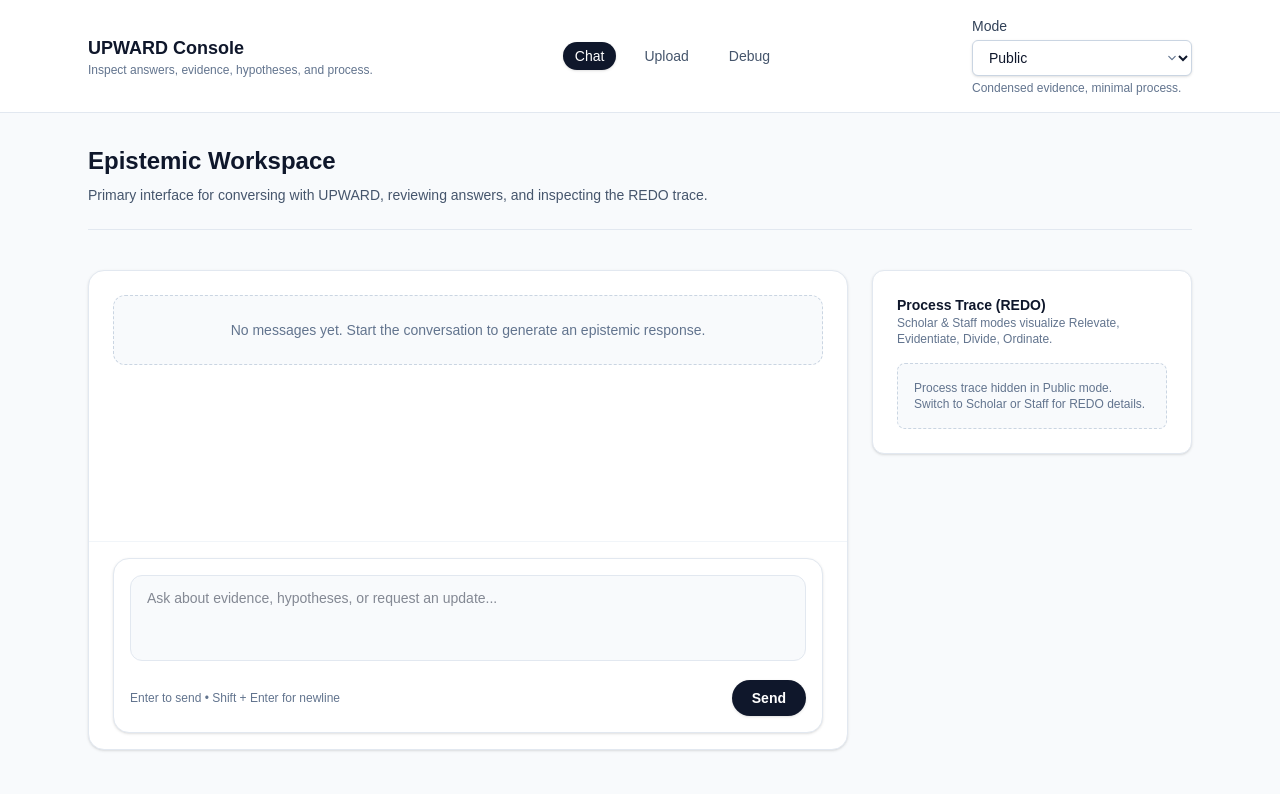
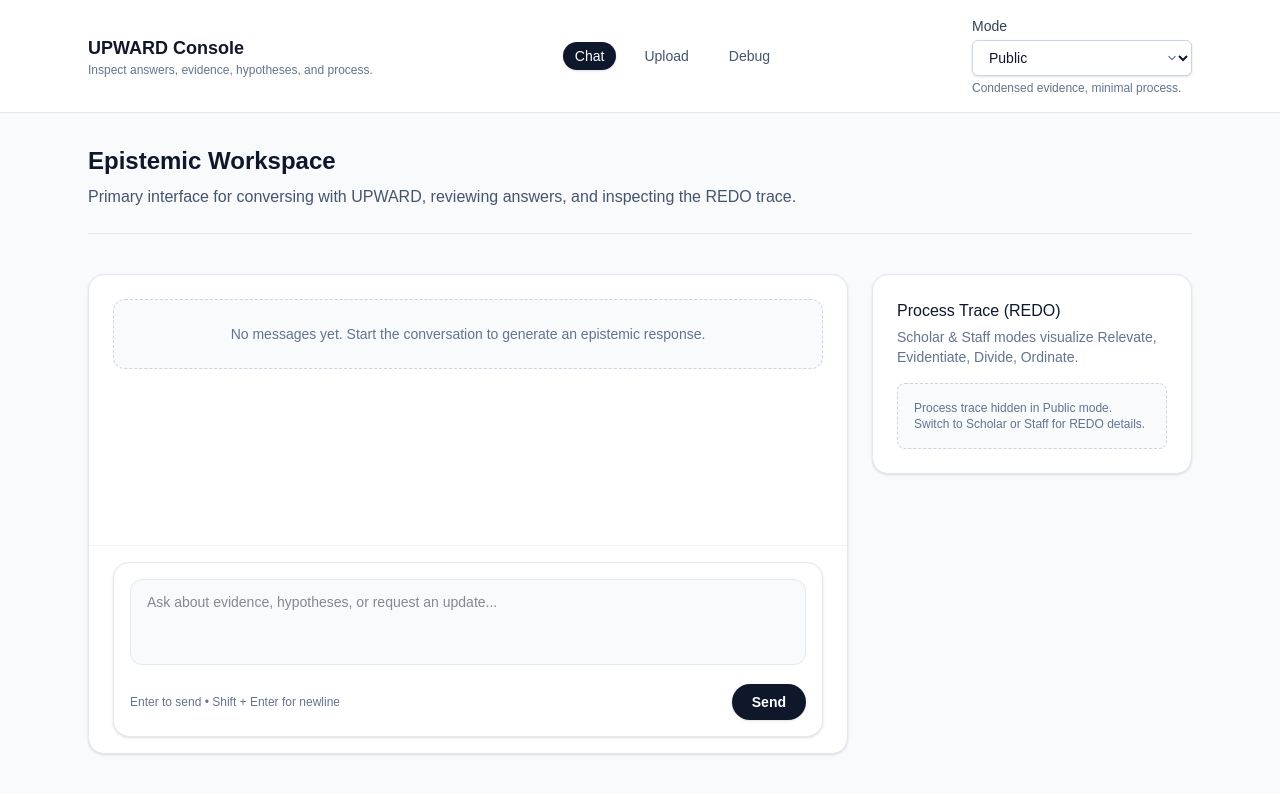
Before and after one commit to rafaeldicarlantonio/UPWARD, a Next.js app in the folder frontend/: page /chat in a window 1280 px wide. Shown: the top 794 px of the page. Built offline with nearby package versions, Linux system fonts and the light colour scheme.

Commit message:
Refactor: Adjust typography and spacing for better UI consistency
Co-authored-by: rafael.dicarlantonio <rafael.dicarlantonio@societyforuapstudies.org>

```diff
--- a/frontend/components/chat/ProcessSidebar.tsx
+++ b/frontend/components/chat/ProcessSidebar.tsx
@@ -82,10 +82,10 @@ export function ProcessSidebar({ processTrace, mode }: ProcessSidebarProps) {
   }
 
   return (
-    <aside className="rounded-xl border border-slate-200 bg-white p-6 shadow-sm">
-      <header className="mb-4">
-        <p className="text-sm font-semibold text-slate-900">Process Trace (REDO)</p>
-        <p className="text-xs text-slate-500">Scholar & Staff modes visualize Relevate, Evidentiate, Divide, Ordinate.</p>
+    <aside className="rounded-2xl border border-slate-200 bg-white p-6 shadow-sm">
+      <header className="mb-4 space-y-1">
+        <p className="text-base font-medium text-slate-900">Process Trace (REDO)</p>
+        <p className="text-sm text-slate-500">Scholar & Staff modes visualize Relevate, Evidentiate, Divide, Ordinate.</p>
       </header>
       {content}
     </aside>
@@ -104,8 +104,8 @@ function ProcessSection({
   return (
     <section>
       <header className="mb-2">
-        <p className="text-xs uppercase tracking-wide text-slate-500">{title}</p>
-        <p className="text-xs text-slate-400">{description}</p>
+        <p className="text-sm font-medium text-slate-700">{title}</p>
+        <p className="text-xs text-slate-500">{description}</p>
       </header>
       {children}
     </section>
@@ -113,5 +113,5 @@ function ProcessSection({
 }
 
 function EmptyLine() {
-  return <p className="rounded-lg border border-dashed border-slate-200 px-3 py-2 text-xs text-slate-400">No data.</p>;
+  return <p className="rounded-lg border border-dashed border-slate-200 px-3 py-2 text-sm text-slate-500">No data.</p>;
 }
--- a/frontend/components/chat/panels/AnswerPanel.tsx
+++ b/frontend/components/chat/panels/AnswerPanel.tsx
@@ -8,8 +8,8 @@ interface AnswerPanelProps {
 export function AnswerPanel({ answer, footer }: AnswerPanelProps) {
   return (
     <section className="rounded-2xl border border-slate-200 bg-white p-6 shadow-sm">
-      <header className="mb-4 flex items-center justify-between">
-        <h3 className="text-lg font-semibold text-slate-900">Answer</h3>
+      <header className="mb-3 flex items-center justify-between">
+        <h3 className="text-base font-medium text-slate-900">Answer</h3>
         {footer}
       </header>
       <p className="text-base leading-relaxed text-slate-800">{answer}</p>
--- a/frontend/components/chat/panels/EvidencePanel.tsx
+++ b/frontend/components/chat/panels/EvidencePanel.tsx
@@ -15,8 +15,8 @@ export function EvidencePanel({ evidence, collapsed = false }: EvidencePanelProp
 
   return (
     <section className="rounded-2xl border border-slate-200 bg-white p-6 shadow-sm">
-      <header className="mb-4 flex items-center justify-between">
-        <h3 className="text-lg font-semibold text-slate-900">Evidence</h3>
+      <header className="mb-3 flex items-center justify-between">
+        <h3 className="text-base font-medium text-slate-900">Evidence</h3>
         <button
           type="button"
           className="text-xs font-medium text-slate-600 hover:text-slate-900"
--- a/frontend/components/chat/panels/HypothesesPanel.tsx
+++ b/frontend/components/chat/panels/HypothesesPanel.tsx
@@ -19,8 +19,8 @@ export function HypothesesPanel({ hypotheses, evidenceMap, collapsed = false }:
 
   return (
     <section className={`rounded-2xl border border-slate-200 bg-white p-6 shadow-sm ${collapsed ? 'opacity-70' : ''}`}>
-      <header className="mb-4 flex items-center justify-between">
-        <h3 className="text-lg font-semibold text-slate-900">Hypotheses</h3>
+      <header className="mb-3 flex items-center justify-between">
+        <h3 className="text-base font-medium text-slate-900">Hypotheses</h3>
         {collapsed ? <p className="text-xs text-slate-500">Hidden in public mode</p> : null}
       </header>
       <div className={`space-y-4 ${collapsed ? 'hidden' : 'block'}`}>
--- a/frontend/components/chat/panels/UncertaintyPanel.tsx
+++ b/frontend/components/chat/panels/UncertaintyPanel.tsx
@@ -9,8 +9,8 @@ export function UncertaintyPanel({ text }: UncertaintyPanelProps) {
 
   return (
     <section className="rounded-2xl border border-slate-200 bg-white p-6 shadow-sm">
-      <header className="mb-4">
-        <h3 className="text-lg font-semibold text-slate-900">Uncertainty & Caveats</h3>
+      <header className="mb-3">
+        <h3 className="text-base font-medium text-slate-900">Uncertainty & Caveats</h3>
       </header>
       <p className="text-sm leading-relaxed text-slate-700">{text}</p>
     </section>
--- a/frontend/components/layout/PageHeader.tsx
+++ b/frontend/components/layout/PageHeader.tsx
@@ -8,14 +8,12 @@ interface PageHeaderProps {
 
 export function PageHeader({ title, description, actions }: PageHeaderProps) {
   return (
-    <div className="mb-10 flex flex-col gap-4 border-b border-slate-200 pb-6 sm:flex-row sm:items-start sm:justify-between">
+    <div className="mb-10 space-y-4 border-b border-slate-200 pb-6">
       <div className="space-y-2">
         <h1 className="text-2xl font-semibold text-slate-900">{title}</h1>
-        {description ? (
-          <p className="max-w-2xl text-sm text-slate-600">{description}</p>
-        ) : null}
+        {description ? <p className="max-w-3xl text-base text-slate-600">{description}</p> : null}
       </div>
-      {actions ? <div className="flex items-center gap-3">{actions}</div> : null}
+      {actions ? <div className="flex flex-wrap items-center gap-3">{actions}</div> : null}
     </div>
   );
 }
```
